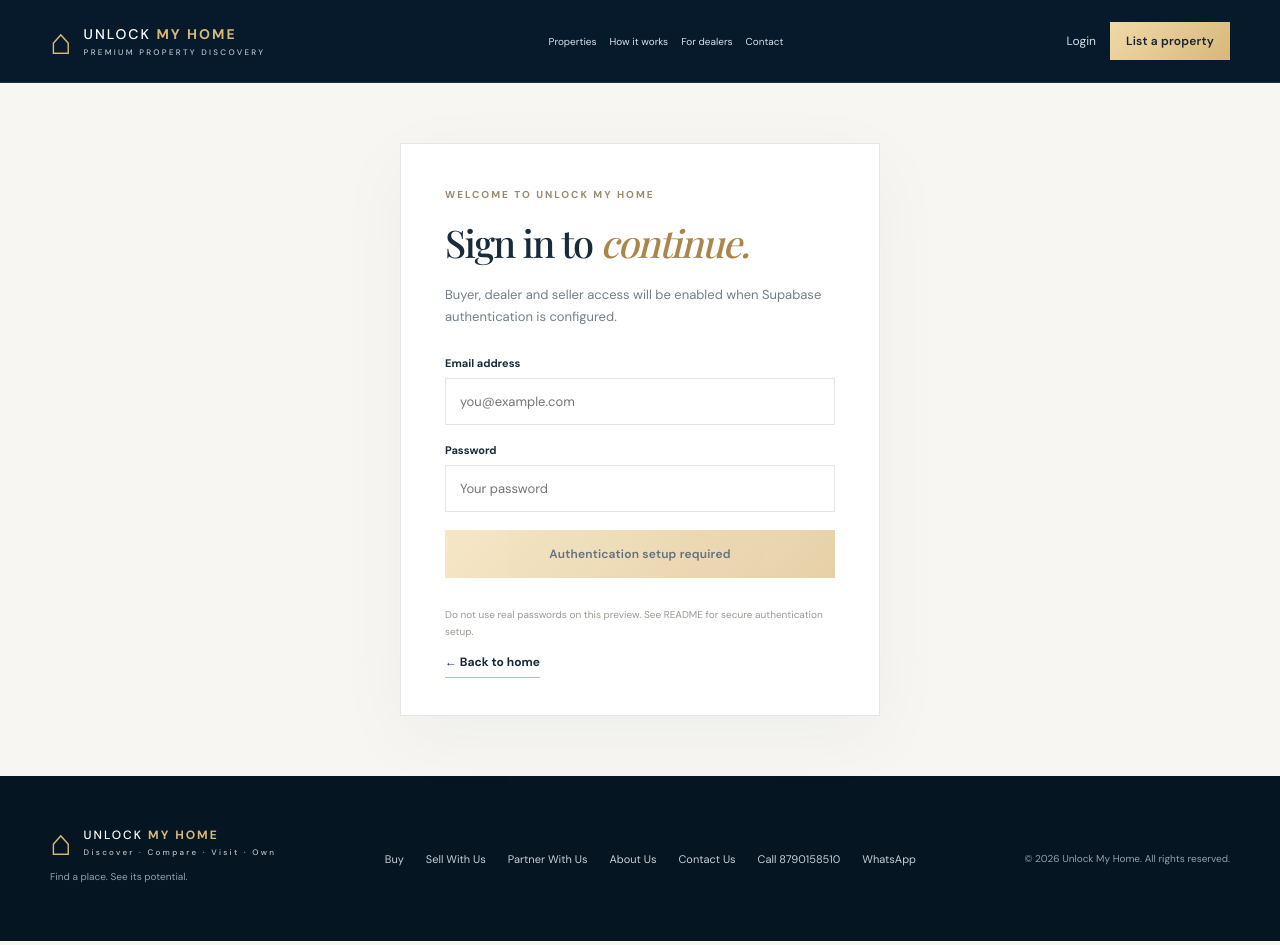
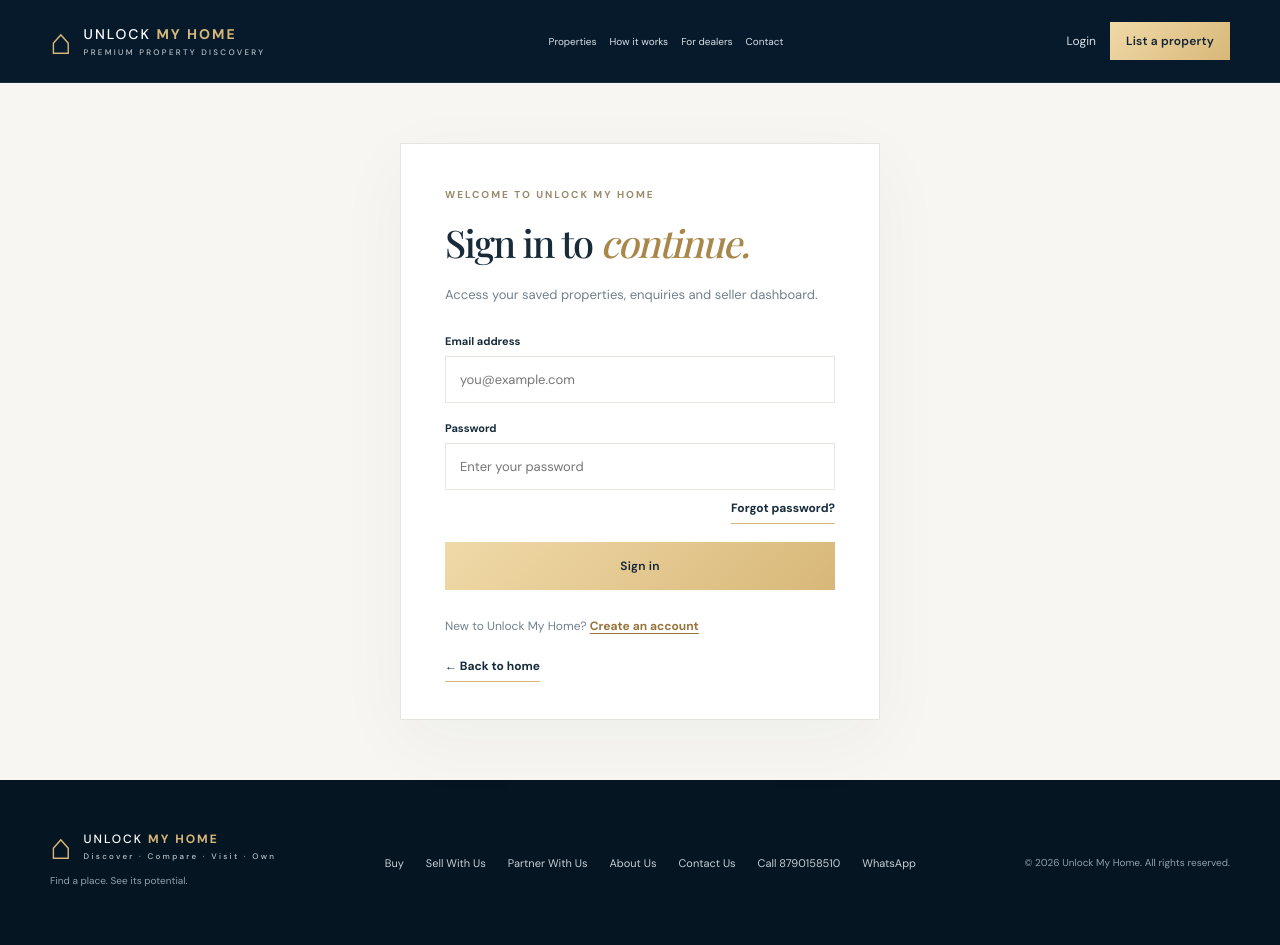
Before and after one commit to Nshivani0809/Unlock-my-home, a Next.js app: page /login in a window 1280 px wide. Built offline with nearby package versions, Linux system fonts and the light colour scheme; no server answers; a web font is replaced by a local one.

Commit message:
Implement user authentication on login page
Refactor login page to handle user authentication with Supabase. Added form submission logic and state management for email, password, and messages.

```diff
--- a/app/login/page.tsx
+++ b/app/login/page.tsx
@@ -1,6 +1,26 @@
+"use client";
 import Link from "next/link";
+import { FormEvent, useState } from "react";
+import { useRouter } from "next/navigation";
+import { createClient } from "@/lib/supabase/client";
+
 export default function LoginPage() {
-  return <main className="auth-shell"><div className="auth-card"><div className="eyebrow gold-text">WELCOME TO UNLOCK MY HOME</div><h1>Sign in to <em>continue.</em></h1><p className="muted">Buyer, dealer and seller access will be enabled when Supabase authentication is configured.</p>
-    <form className="auth-form" action="#"><label>Email address<input type="email" placeholder="you@example.com" required/></label><label>Password<input type="password" placeholder="Your password" required/></label><button className="btn btn-gold" type="button" disabled>Authentication setup required</button></form>
-    <p className="demo-note">Do not use real passwords on this preview. See README for secure authentication setup.</p><Link className="text-link" href="/">← Back to home</Link></div></main>;
+  const router = useRouter();
+  const [email, setEmail] = useState("");
+  const [password, setPassword] = useState("");
+  const [message, setMessage] = useState("");
+  const [busy, setBusy] = useState(false);
+  async function submit(event: FormEvent<HTMLFormElement>) {
+    event.preventDefault(); setMessage(""); setBusy(true);
+    try {
+      const supabase = createClient();
+      const { error } = await supabase.auth.signInWithPassword({ email: email.trim(), password });
+      if (error) throw error;
+      router.replace("/"); router.refresh();
+    } catch (error) { setMessage(error instanceof Error ? error.message : "Unable to sign in. Please try again."); }
+    finally { setBusy(false); }
+  }
+  return <main className="auth-shell"><section className="auth-card"><div className="eyebrow gold-text">WELCOME TO UNLOCK MY HOME</div><h1>Sign in to <em>continue.</em></h1><p className="muted">Access your saved properties, enquiries and seller dashboard.</p>
+    <form className="auth-form" onSubmit={submit}><label>Email address<input type="email" autoComplete="email" placeholder="you@example.com" value={email} onChange={e=>setEmail(e.target.value)} required/></label><label>Password<input type="password" autoComplete="current-password" placeholder="Enter your password" value={password} onChange={e=>setPassword(e.target.value)} required/></label><div className="auth-inline"><Link className="text-link" href="/forgot-password">Forgot password?</Link></div><button className="btn btn-gold" disabled={busy}>{busy ? "Signing in…" : "Sign in"}</button></form>
+    {message && <p className="auth-message" role="alert">{message}</p>}<p className="auth-switch">New to Unlock My Home? <Link href="/register">Create an account</Link></p><Link className="text-link" href="/">← Back to home</Link></section></main>;
 }
```
